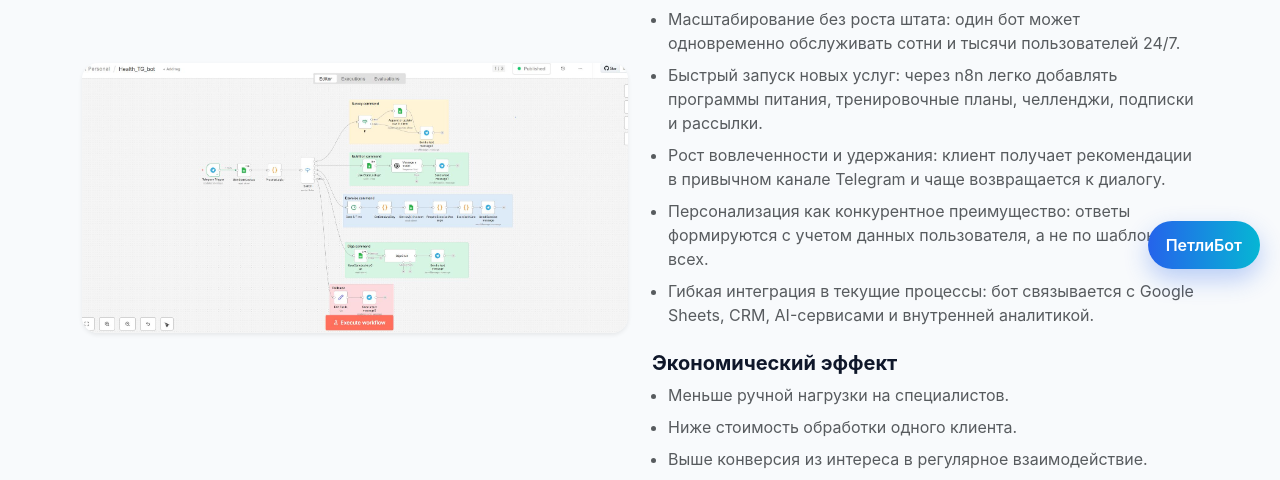
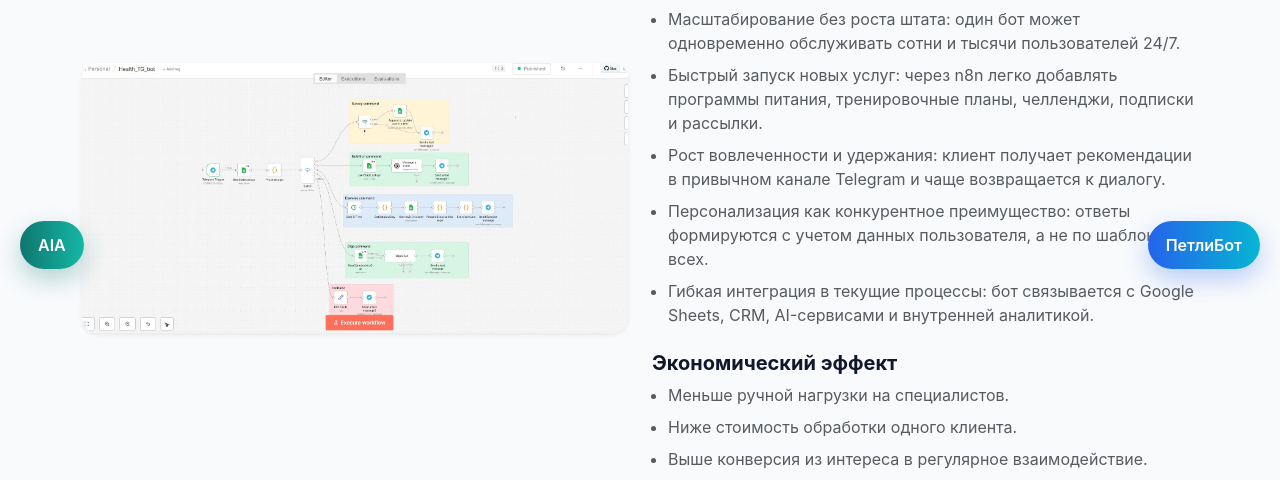
Before and after one commit to DimonRonD/AboutMeSite, a Flask app: page /cases/1 in a window 1280 px wide. Shown: the part 511-991 px from the top of the page. Run offline with Flask 3, Linux system fonts and the light colour scheme; parts of the project's set-up code (start-up, migrations or seed data) failed here and were passed over; some libraries are stand-ins or nearby versions.

Commit message:
Add AIA chat widget with external API integration.
Introduce a left-side AIA widget that authenticates users, proxies external assistant API calls through backend endpoints, and shows feedback controls only when the external dialog is closed.

Co-authored-by: Cursor <cursoragent@cursor.com>

```diff
--- a/app.py
+++ b/app.py
@@ -1,8 +1,12 @@
 import logging
 import os
 import re
+import json
+import urllib.error
+import urllib.request
 from datetime import datetime, timedelta
 from logging.handlers import RotatingFileHandler
+from uuid import uuid4
 
 from flask import Flask, flash, g, jsonify, redirect, render_template, request, url_for
 from flask_limiter import Limiter
@@ -924,6 +928,137 @@ def create_app() -> Flask:
         db.session.commit()
         return jsonify({"ok": True, "message": "Память чата очищена."})
 
+    def _call_aia_api(method: str, path: str, payload: dict | None = None):
+        base_url = (app.config.get("AIA_API_BASE_URL") or "").rstrip("/")
+        if not base_url:
+            return None, "Не задан AIA_API_BASE_URL в конфигурации.", 503
+
+        request_data = None
+        headers = {}
+        if payload is not None:
+            request_data = json.dumps(payload).encode("utf-8")
+            headers["Content-Type"] = "application/json"
+
+        request_url = f"{base_url}{path}"
+        req = urllib.request.Request(
+            request_url, data=request_data, headers=headers, method=method.upper()
+        )
+
+        try:
+            with urllib.request.urlopen(req, timeout=45) as response:
+                body = response.read().decode("utf-8")
+                data = json.loads(body) if body else {}
+                return data, None, response.status
+        except urllib.error.HTTPError as error:
+            body = error.read().decode("utf-8", errors="ignore")
+            try:
+                error_data = json.loads(body)
+                detail = error_data.get("detail") or error_data.get("message") or body
+            except Exception:
+                detail = body or str(error)
+            return None, detail or "Ошибка внешнего ассистента.", error.code
+        except Exception as error:
+            return None, f"Не удалось подключиться к AIA API: {error}", 502
+
+    @app.route("/api/aia/auth", methods=["POST"])
+    @csrf.exempt
+    def aia_auth():
+        payload = request.get_json(silent=True) or {}
+        name = (payload.get("name") or "").strip()
+        email = _normalize_email(payload.get("email", ""))
+        if not name or not email:
+            return jsonify({"ok": False, "error": "Введите имя и email."}), 400
+
+        session_id = (payload.get("session_id") or "").strip() or f"web-{uuid4().hex[:16]}"
+        api_payload = {"session_id": session_id, "name": name, "email": email}
+        data, error, status_code = _call_aia_api("POST", "/auth", api_payload)
+        if error:
+            return jsonify({"ok": False, "error": error}), status_code
+
+        return jsonify(
+            {
+                "ok": True,
+                "session_id": session_id,
+                "message": data.get("message", ""),
+                "has_previous_history": bool(data.get("has_previous_history", False)),
+                "history": data.get("history", []),
+            }
+        )
+
+    @app.route("/api/aia/text", methods=["POST"])
+    @csrf.exempt
+    def aia_text():
+        payload = request.get_json(silent=True) or {}
+        session_id = (payload.get("session_id") or "").strip()
+        message = (payload.get("message") or "").strip()
+        if not session_id or not message:
+            return jsonify({"ok": False, "error": "Нужны session_id и message."}), 400
+        if len(message) > app.config["CHAT_MAX_MESSAGE_LENGTH"]:
+            return jsonify(
+                {
+                    "ok": False,
+                    "error": (
+                        f"Превышен размер сообщения. Допустимо не более "
+                        f"{app.config['CHAT_MAX_MESSAGE_LENGTH']} символов."
+                    ),
+                }
+            ), 400
+
+        data, error, status_code = _call_aia_api(
+            "POST", "/text", {"session_id": session_id, "query": message}
+        )
+        if error:
+            return jsonify({"ok": False, "error": error}), status_code
+
+        return jsonify(
+            {
+                "ok": True,
+                "answer": data.get("answer") or data.get("message", ""),
+                "from_cache": bool(data.get("from_cache", False)),
+            }
+        )
+
+    @app.route("/api/aia/rate", methods=["POST"])
+    @csrf.exempt
+    def aia_rate():
+        payload = request.get_json(silent=True) or {}
+        session_id = (payload.get("session_id") or "").strip()
+        rating = payload.get("rating")
+        if not session_id or rating is None:
+            return jsonify({"ok": False, "error": "Нужны session_id и rating."}), 400
+        data, error, status_code = _call_aia_api(
+            "POST", "/rate", {"session_id": session_id, "rating": rating}
+        )
+        if error:
+            return jsonify({"ok": False, "error": error}), status_code
+        return jsonify({"ok": True, "message": data.get("message", "Оценка сохранена.")})
+
+    @app.route("/api/aia/comment", methods=["POST"])
+    @csrf.exempt
+    def aia_comment():
+        payload = request.get_json(silent=True) or {}
+        session_id = (payload.get("session_id") or "").strip()
+        comment = (payload.get("comment") or "").strip()
+        if not session_id or not comment:
+            return jsonify({"ok": False, "error": "Нужны session_id и comment."}), 400
+        data, error, status_code = _call_aia_api(
+            "POST", "/comment", {"session_id": session_id, "comment": comment}
+        )
+        if error:
+            return jsonify({"ok": False, "error": error}), status_code
+        return jsonify({"ok": True, "message": data.get("message", "Комментарий сохранен.")})
+
+    @app.route("/api/aia/dialog/<session_id>")
+    @csrf.exempt
+    def aia_dialog(session_id: str):
+        cleaned_session_id = (session_id or "").strip()
+        if not cleaned_session_id:
+            return jsonify({"ok": False, "error": "Неверный session_id."}), 400
+        data, error, status_code = _call_aia_api("GET", f"/dialog/{cleaned_session_id}")
+        if error:
+            return jsonify({"ok": False, "error": error}), status_code
+        return jsonify({"ok": True, "dialog": data.get("dialog"), "messages": data.get("messages", [])})
+
     @app.route("/api/chat", methods=["POST"])
     @csrf.exempt
     def chat():
--- a/config.py
+++ b/config.py
@@ -60,3 +60,4 @@ class Config:
     OPENAI_MAX_OUTPUT_TOKENS = int(os.environ.get("OPENAI_MAX_OUTPUT_TOKENS", "500"))
     OPENAI_TEMPERATURE = float(os.environ.get("OPENAI_TEMPERATURE", "0.1"))
     OPENAI_REASONING_EFFORT = os.environ.get("OPENAI_REASONING_EFFORT", "minimal")
+    AIA_API_BASE_URL = os.environ.get("AIA_API_BASE_URL", "").strip()
--- a/static/css/style.css
+++ b/static/css/style.css
@@ -92,6 +92,18 @@ body {
     box-shadow: 0 18px 36px rgba(15, 23, 42, 0.2);
     padding: 12px;
     z-index: 1051;
+}
+
+.chat-toggle-btn-left {
+    left: 20px;
+    right: auto;
+    background: linear-gradient(90deg, #0f766e, #14b8a6);
+    box-shadow: 0 10px 24px rgba(15, 118, 110, 0.3);
+}
+
+.chat-widget-left {
+    left: 20px;
+    right: auto;
 }
 
 .chat-widget-header {
@@ -204,4 +216,11 @@ body {
         right: 12px;
         bottom: 12px;
     }
+    .chat-widget-left {
+        left: 12px;
+        right: 12px;
+    }
+    .chat-toggle-btn-left {
+        left: 12px;
+    }
 }
--- /dev/null
+++ b/static/js/aia-widget.js
@@ -0,0 +1,316 @@
+document.addEventListener("DOMContentLoaded", () => {
+    const chatSessionKey = "aia_chat_session_v1";
+    const toggleBtn = document.getElementById("aia-toggle-btn");
+    const closeBtn = document.getElementById("aia-close-btn");
+    const chatWidget = document.getElementById("aia-widget");
+    const chatAuth = document.getElementById("aia-auth");
+    const chatBody = document.getElementById("aia-body");
+    const chatLoader = document.getElementById("aia-loader");
+    const chatError = document.getElementById("aia-error");
+    const chatControls = document.getElementById("aia-controls");
+    const nameInput = document.getElementById("aia-name-input");
+    const emailInput = document.getElementById("aia-email-input");
+    const startBtn = document.getElementById("aia-start-btn");
+    const messageInput = document.getElementById("aia-message-input");
+    const sendBtn = document.getElementById("aia-send-btn");
+    const clearMemoryBtn = document.getElementById("aia-clear-memory-btn");
+    const feedbackBlock = document.getElementById("aia-feedback");
+    const rateButtonsBox = document.getElementById("aia-rate-buttons");
+    const commentInput = document.getElementById("aia-comment-input");
+    const sendCommentBtn = document.getElementById("aia-send-comment-btn");
+
+    if (!toggleBtn || !chatWidget) {
+        return;
+    }
+
+    let currentName = "";
+    let currentEmail = "";
+    let currentSessionId = "";
+    let isChatActivated = false;
+    let isDialogClosed = false;
+    const maxMessageLength = 250;
+
+    const saveSession = () => {
+        const payload = {
+            name: currentName,
+            email: currentEmail,
+            session_id: currentSessionId,
+        };
+        localStorage.setItem(chatSessionKey, JSON.stringify(payload));
+    };
+
+    const loadSession = () => {
+        const raw = localStorage.getItem(chatSessionKey);
+        if (!raw) {
+            return null;
+        }
+        try {
+            return JSON.parse(raw);
+        } catch (error) {
+            localStorage.removeItem(chatSessionKey);
+            return null;
+        }
+    };
+
+    const appendMessage = (role, text) => {
+        const item = document.createElement("div");
+        item.className = `chat-msg chat-msg-${role}`;
+        item.textContent = text;
+        chatBody.appendChild(item);
+        chatBody.scrollTop = chatBody.scrollHeight;
+    };
+
+    const showError = (text) => {
+        chatError.textContent = text;
+        chatError.classList.remove("d-none");
+    };
+
+    const clearError = () => {
+        chatError.textContent = "";
+        chatError.classList.add("d-none");
+    };
+
+    const toggleLoader = (isVisible) => {
+        chatLoader.classList.toggle("d-none", !isVisible);
+    };
+
+    const openChat = () => chatWidget.classList.remove("d-none");
+    const closeChat = () => chatWidget.classList.add("d-none");
+    const setClosedUiState = (isClosed) => {
+        isDialogClosed = Boolean(isClosed);
+        chatControls.classList.toggle("d-none", isDialogClosed);
+        feedbackBlock?.classList.toggle("d-none", !isDialogClosed);
+    };
+
+    const syncDialogState = async () => {
+        if (!currentSessionId) {
+            setClosedUiState(false);
+            return;
+        }
+        try {
+            const response = await fetch(`/api/aia/dialog/${encodeURIComponent(currentSessionId)}`);
+            const data = await response.json();
+            if (!response.ok || !data.ok) {
+                return;
+            }
+            const status = (data?.dialog?.status || "").toString().toLowerCase();
+            setClosedUiState(status === "closed");
+        } catch (error) {
+            // Keep current UI state if snapshot request failed.
+        }
+    };
+
+    const sendAiaText = async (message, showInChat = true) => {
+        if (isDialogClosed) {
+            showError("Диалог уже завершен. Поставьте оценку и добавьте комментарий при необходимости.");
+            return;
+        }
+        if (showInChat) {
+            appendMessage("user", message);
+        }
+        toggleLoader(true);
+        try {
+            const response = await fetch("/api/aia/text", {
+                method: "POST",
+                headers: { "Content-Type": "application/json" },
+                body: JSON.stringify({
+                    session_id: currentSessionId,
+                    message,
+                }),
+            });
+            const data = await response.json();
+            if (!response.ok || !data.ok) {
+                showError(data.error || "Ошибка при обработке запроса.");
+                return;
+            }
+            appendMessage("assistant", data.answer || "Ответ не получен.");
+            await syncDialogState();
+        } catch (error) {
+            showError("Не удалось получить ответ. Попробуйте позже.");
+        } finally {
+            toggleLoader(false);
+        }
+    };
+
+    const activateChat = async () => {
+        if (isChatActivated) {
+            return;
+        }
+        isChatActivated = true;
+        chatAuth.classList.add("d-none");
+        chatBody.classList.remove("d-none");
+        setClosedUiState(false);
+
+        toggleLoader(true);
+        try {
+            const response = await fetch("/api/aia/auth", {
+                method: "POST",
+                headers: { "Content-Type": "application/json" },
+                body: JSON.stringify({
+                    name: currentName,
+                    email: currentEmail,
+                    session_id: currentSessionId || undefined,
+                }),
+            });
+            const data = await response.json();
+            if (!response.ok || !data.ok) {
+                showError(data.error || "Не удалось авторизоваться в AIA.");
+                isChatActivated = false;
+                chatAuth.classList.remove("d-none");
+                chatBody.classList.add("d-none");
+                chatControls.classList.add("d-none");
+                return;
+            }
+
+            currentSessionId = data.session_id || currentSessionId;
+            saveSession();
+
+            const history = Array.isArray(data.history) ? data.history : [];
+            if (data.has_previous_history && history.length > 0) {
+                const shouldContinue = window.confirm(
+                    "Найдена история диалога AIA. Нажмите OK, чтобы продолжить, или Отмена, чтобы очистить историю."
+                );
+                if (shouldContinue) {
+                    history.forEach((item) => {
+                        const role = item.actor === "user" ? "user" : "assistant";
+                        appendMessage(role, item.content || "");
+                    });
+                } else {
+                    await sendAiaText("очистить историю", false);
+                }
+            } else {
+                appendMessage("assistant", "Здравствуйте! Я AIA. Чем могу помочь?");
+            }
+            await syncDialogState();
+        } catch (error) {
+            showError("Не удалось подключиться к AIA.");
+            isChatActivated = false;
+            chatAuth.classList.remove("d-none");
+            chatBody.classList.add("d-none");
+            chatControls.classList.add("d-none");
+        } finally {
+            toggleLoader(false);
+        }
+    };
+
+    startBtn.addEventListener("click", async () => {
+        clearError();
+        currentName = (nameInput.value || "").trim();
+        currentEmail = (emailInput.value || "").trim().toLowerCase();
+        if (!currentName || !currentEmail) {
+            showError("Введите имя и email.");
+            return;
+        }
+        saveSession();
+        await activateChat();
+    });
+
+    sendBtn.addEventListener("click", async () => {
+        clearError();
+        const message = (messageInput.value || "").trim();
+        if (!message) {
+            return;
+        }
+        if (message.length > maxMessageLength) {
+            showError(`Превышен размер сообщения. Допустимо не более ${maxMessageLength} символов.`);
+            return;
+        }
+        messageInput.value = "";
+        await sendAiaText(message);
+    });
+
+    messageInput.addEventListener("keydown", async (event) => {
+        if (event.key !== "Enter") {
+            return;
+        }
+        if (event.shiftKey) {
+            return;
+        }
+        event.preventDefault();
+        sendBtn.click();
+    });
+
+    clearMemoryBtn.addEventListener("click", async () => {
+        clearError();
+        if (!currentSessionId) {
+            showError("Сначала начните чат.");
+            return;
+        }
+        await sendAiaText("очистить историю");
+    });
+
+    rateButtonsBox?.addEventListener("click", async (event) => {
+        const target = event.target;
+        if (!(target instanceof HTMLElement)) {
+            return;
+        }
+        const ratingRaw = target.getAttribute("data-aia-rate");
+        if (!ratingRaw || !currentSessionId) {
+            return;
+        }
+        clearError();
+        const rating = Number.parseInt(ratingRaw, 10);
+        if (Number.isNaN(rating)) {
+            return;
+        }
+        try {
+            const response = await fetch("/api/aia/rate", {
+                method: "POST",
+                headers: { "Content-Type": "application/json" },
+                body: JSON.stringify({
+                    session_id: currentSessionId,
+                    rating,
+                }),
+            });
+            const data = await response.json();
+            if (!response.ok || !data.ok) {
+                showError(data.error || "Не удалось сохранить оценку.");
+                return;
+            }
+            appendMessage("assistant", data.message || "Оценка сохранена.");
+        } catch (error) {
+            showError("Не удалось отправить оценку.");
+        }
+    });
+
+    sendCommentBtn?.addEventListener("click", async () => {
+        clearError();
+        const comment = (commentInput?.value || "").trim();
+        if (!currentSessionId || !comment) {
+            showError("Введите комментарий.");
+            return;
+        }
+        try {
+            const response = await fetch("/api/aia/comment", {
+                method: "POST",
+                headers: { "Content-Type": "application/json" },
+                body: JSON.stringify({
+                    session_id: currentSessionId,
+                    comment,
+                }),
+            });
+            const data = await response.json();
+            if (!response.ok || !data.ok) {
+                showError(data.error || "Не удалось отправить комментарий.");
+                return;
+            }
+            appendMessage("assistant", data.message || "Комментарий сохранен.");
+            commentInput.value = "";
+        } catch (error) {
+            showError("Не удалось отправить комментарий.");
+        }
+    });
+
+    toggleBtn.addEventListener("click", openChat);
+    closeBtn.addEventListener("click", closeChat);
+
+    const savedSession = loadSession();
+    if (savedSession?.name && savedSession?.email) {
+        currentName = (savedSession.name || "").trim();
+        currentEmail = (savedSession.email || "").trim().toLowerCase();
+        currentSessionId = (savedSession.session_id || "").trim();
+        nameInput.value = currentName;
+        emailInput.value = currentEmail;
+        activateChat();
+    }
+});
--- a/templates/base.html
+++ b/templates/base.html
@@ -58,6 +58,9 @@
 <button id="chat-toggle-btn" class="chat-toggle-btn" type="button" aria-label="Открыть чат">
     ПетлиБот
 </button>
+<button id="aia-toggle-btn" class="chat-toggle-btn chat-toggle-btn-left" type="button" aria-label="Открыть AIA">
+    AIA
+</button>
 
 <section id="chat-widget" class="chat-widget d-none" aria-live="polite">
     <div class="chat-widget-header">
@@ -97,8 +100,67 @@
     </div>
 </section>
 
+<section id="aia-widget" class="chat-widget chat-widget-left d-none" aria-live="polite">
+    <div class="chat-widget-header">
+        <h2>AIA - внешний ассистент</h2>
+        <button id="aia-close-btn" type="button" class="chat-close-btn" aria-label="Закрыть чат">
+            x
+        </button>
+    </div>
+    <div id="aia-auth" class="chat-auth">
+        <p class="mb-2">Представьтесь и укажите email для начала диалога.</p>
+        <input id="aia-name-input" type="text" class="form-control mb-2" placeholder="Ваше имя">
+        <input id="aia-email-input" type="email" class="form-control mb-2" placeholder="Ваш email">
+        <button id="aia-start-btn" type="button" class="btn btn-primary btn-sm">Начать чат</button>
+    </div>
+    <div id="aia-body" class="chat-body d-none"></div>
+    <div id="aia-loader" class="chat-loader d-none">
+        <span class="chat-loader-dot"></span>
+        <span class="chat-loader-dot"></span>
+        <span class="chat-loader-dot"></span>
+        <span>Подготавливаю ответ...</span>
+    </div>
+    <div id="aia-error" class="chat-error d-none"></div>
+    <div id="aia-controls" class="chat-controls d-none">
+        <textarea
+            id="aia-message-input"
+            class="form-control mb-2"
+            rows="3"
+            maxlength="250"
+            placeholder="Введите вопрос (до 250 символов)"
+        ></textarea>
+        <div class="d-flex gap-2">
+            <button id="aia-send-btn" type="button" class="btn btn-success btn-sm">Отправить</button>
+            <button id="aia-clear-memory-btn" type="button" class="btn btn-outline-secondary btn-sm">
+                Очистить историю
+            </button>
+        </div>
+    </div>
+    <div id="aia-feedback" class="chat-controls d-none mt-2">
+        <p class="mb-2"><strong>Диалог завершен. Оцените качество ответа:</strong></p>
+        <div id="aia-rate-buttons" class="d-flex gap-2 mb-2">
+            <button type="button" class="btn btn-outline-primary btn-sm" data-aia-rate="1">1</button>
+            <button type="button" class="btn btn-outline-primary btn-sm" data-aia-rate="2">2</button>
+            <button type="button" class="btn btn-outline-primary btn-sm" data-aia-rate="3">3</button>
+            <button type="button" class="btn btn-outline-primary btn-sm" data-aia-rate="4">4</button>
+            <button type="button" class="btn btn-outline-primary btn-sm" data-aia-rate="5">5</button>
+        </div>
+        <textarea
+            id="aia-comment-input"
+            class="form-control mb-2"
+            rows="2"
+            maxlength="500"
+            placeholder="Комментарий (необязательно)"
+        ></textarea>
+        <button id="aia-send-comment-btn" type="button" class="btn btn-outline-secondary btn-sm">
+            Отправить комментарий
+        </button>
+    </div>
+</section>
+
 <script src="https://cdn.jsdelivr.net/npm/bootstrap@5.3.3/dist/js/bootstrap.bundle.min.js"></script>
 <script src="{{ url_for('static', filename='js/main.js') }}"></script>
 <script src="{{ url_for('static', filename='js/chat-widget.js') }}"></script>
+<script src="{{ url_for('static', filename='js/aia-widget.js') }}"></script>
 </body>
 </html>
```
Also changed, not shown: 1 other file.
